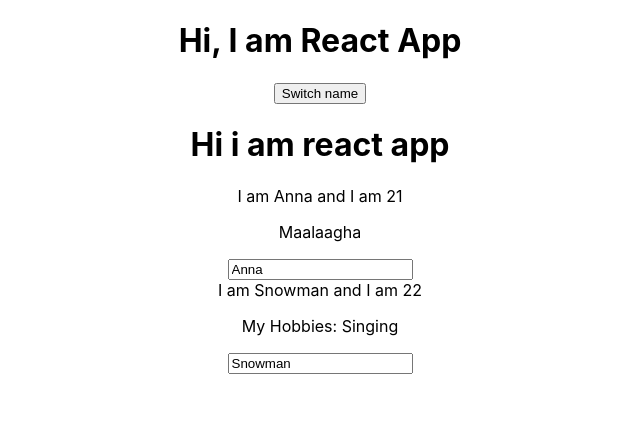
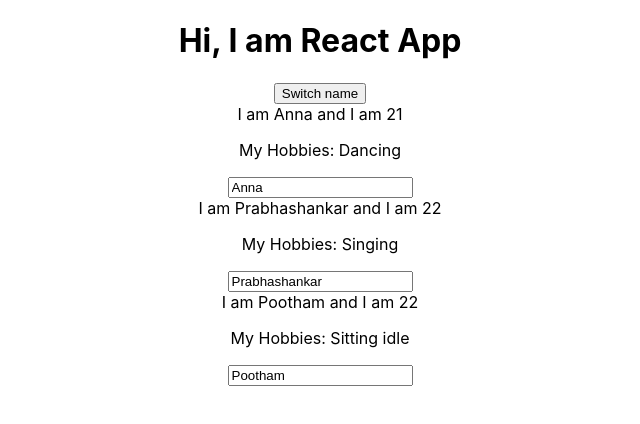
Before and after one commit to shankar75031/react-basics, a React (Create React App) app: page / in a window 1280 px wide. Both pictures are taken after a click on the button "Switch name". Shown: the top 424 px of the page, without its empty margins (320-960 px from the left). Built offline with nearby package versions, Linux system fonts and the light colour scheme.

Commit message:
added conditional check

```diff
--- a/src/App.js
+++ b/src/App.js
@@ -14,7 +14,17 @@ export default class App extends Component {
         name: "Prabhashankar",
         age: 22,
       },
+      {
+        name: "Pootham",
+        age: 22,
+      },
     ],
+    showPersons: false,
+  };
+
+  togglePersonsHandler = () => {
+    const doesShow = this.state.showPersons;
+    this.setState({ showPersons: !doesShow });
   };
 
   nameChangeHandler = (event) => {
@@ -26,6 +36,10 @@ export default class App extends Component {
         },
         {
           name: "Prabhashankar",
+          age: 22,
+        },
+        {
+          name: "Pootham",
           age: 22,
         },
       ],
@@ -43,6 +57,10 @@ export default class App extends Component {
           name: newName,
           age: 22,
         },
+        {
+          name: "Pootham",
+          age: 22,
+        },
       ],
     });
   };
@@ -51,30 +69,34 @@ export default class App extends Component {
     return (
       <div className="App">
         <h1>Hi, I am React App</h1>
-        <button
-          onClick={() => {
-            this.switchNameHandler("Snowman");
-          }}
-        >
-          Switch name
-        </button>
-        <h1>Hi i am react app</h1>
+        <button onClick={this.togglePersonsHandler}>Switch name</button>
+        {this.state.showPersons ? (
+          <div>
             <Person
               onNameChange={this.nameChangeHandler}
-          click={() => this.switchNameHandler("Sangeetha")}
+              click={this.switchNameHandler.bind(this, "Snowman")}
               name={this.state.persons[0].name}
               age={this.state.persons[0].age}
             >
-          Maalaagha
+              My Hobbies: Dancing
             </Person>
             <Person
-          onNameChange={this.nameChangeHandler}
               click={this.switchNameHandler.bind(this, "Kunjoonj")}
               name={this.state.persons[1].name}
               age={this.state.persons[1].age}
             >
               My Hobbies: Singing
             </Person>
+
+            <Person
+              click={this.switchNameHandler.bind(this, "Kunjoonj")}
+              name={this.state.persons[2].name}
+              age={this.state.persons[2].age}
+            >
+              My Hobbies: Sitting idle
+            </Person>
+          </div>
+        ) : null}
       </div>
     );
   }
```
Lines whose indentation alone changed are shown as unchanged.
